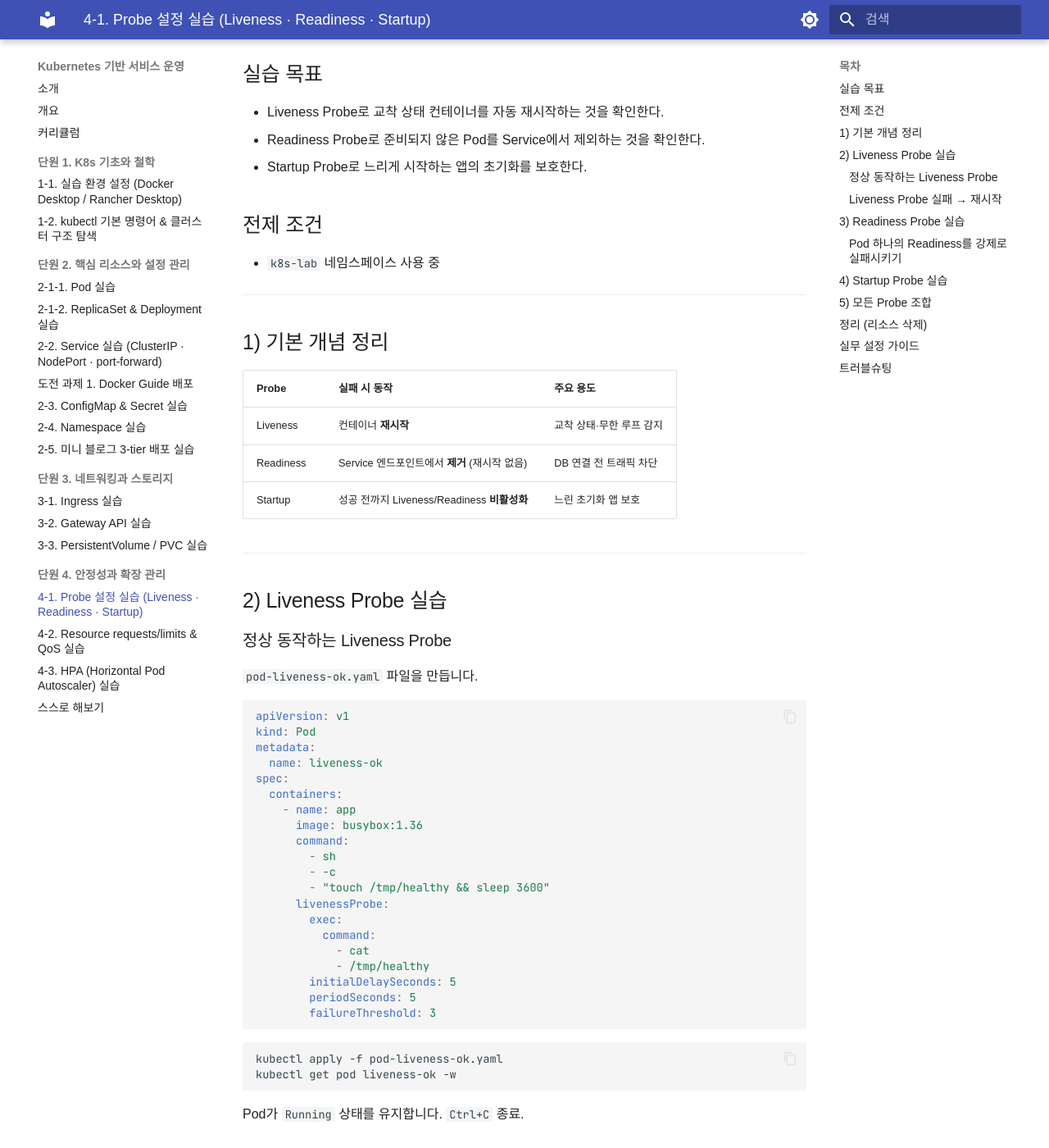
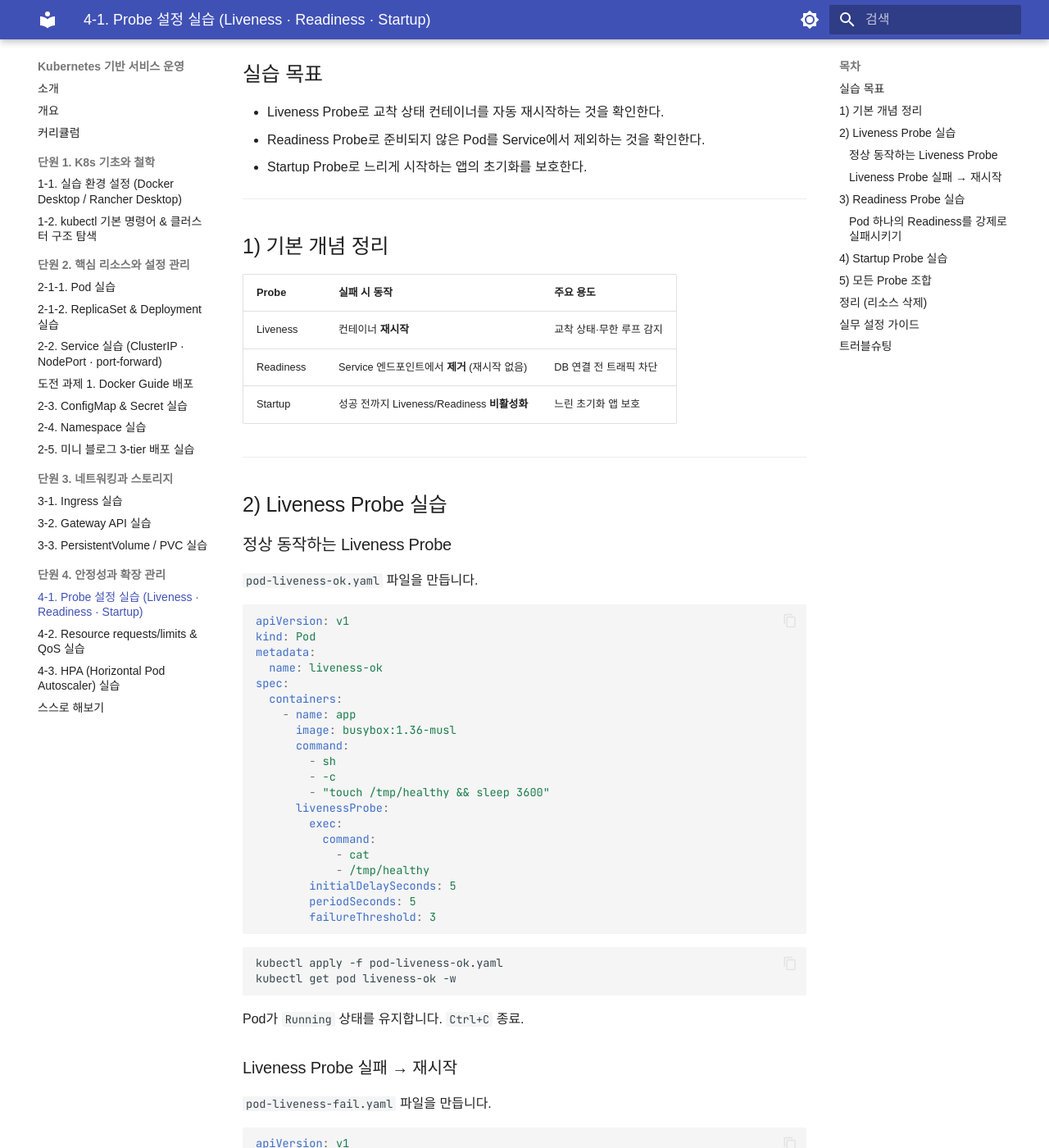
Before and after one commit to skilleat-labs/docker-k8s-labs, an MkDocs documentation site: the page built from docs/modules/module10/4-1.md, in a window 1280 px wide and 1400 px high, scrolled down 196 px. Shown: the whole window at 82% size. Built offline with MkDocs 1.6.1 and Material for MkDocs 9.7.7, drawn with Linux system fonts in a browser that asks for light colours; some web fonts are replaced; some of the changed text lies outside the part shown.

Commit message:
docs: 4-1 Rancher Desktop / PowerShell 호환성 개선
- 전제 조건 k8s-lab 네임스페이스 언급 제거
- busybox:1.36 → busybox:1.36-musl (Apple Silicon 호환, 3곳)
- 5단계 grep 명령에 PowerShell Select-String 탭 추가

Co-Authored-By: Claude Sonnet 4.6 <noreply@anthropic.com>

````diff
--- a/docs/modules/module10/4-1.md
+++ b/docs/modules/module10/4-1.md
@@ -5,10 +5,6 @@
 - Liveness Probe로 교착 상태 컨테이너를 자동 재시작하는 것을 확인한다.
 - Readiness Probe로 준비되지 않은 Pod를 Service에서 제외하는 것을 확인한다.
 - Startup Probe로 느리게 시작하는 앱의 초기화를 보호한다.
-
-## 전제 조건
-
-- `k8s-lab` 네임스페이스 사용 중
 
 ---
 
@@ -36,7 +32,7 @@ metadata:
 spec:
   containers:
     - name: app
-      image: busybox:1.36
+      image: busybox:1.36-musl
       command:
         - sh
         - -c
@@ -70,7 +66,7 @@ metadata:
 spec:
   containers:
     - name: app
-      image: busybox:1.36
+      image: busybox:1.36-musl
       command:
         - sh
         - -c
@@ -193,7 +189,7 @@ metadata:
 spec:
   containers:
     - name: app
-      image: busybox:1.36
+      image: busybox:1.36-musl
       command:
         - sh
         - -c
@@ -263,8 +259,19 @@ spec:
 
 ```bash
 kubectl apply -f pod-all-probes.yaml
-kubectl describe pod all-probes | grep -A 15 "Liveness\|Readiness\|Startup"
 ```
+
+=== "macOS / Linux"
+
+    ```bash
+    kubectl describe pod all-probes | grep -A 15 "Liveness\|Readiness\|Startup"
+    ```
+
+=== "Windows (PowerShell)"
+
+    ```powershell
+    kubectl describe pod all-probes | Select-String -Pattern "Liveness|Readiness|Startup" -A 15
+    ```
 
 ---
 
````
